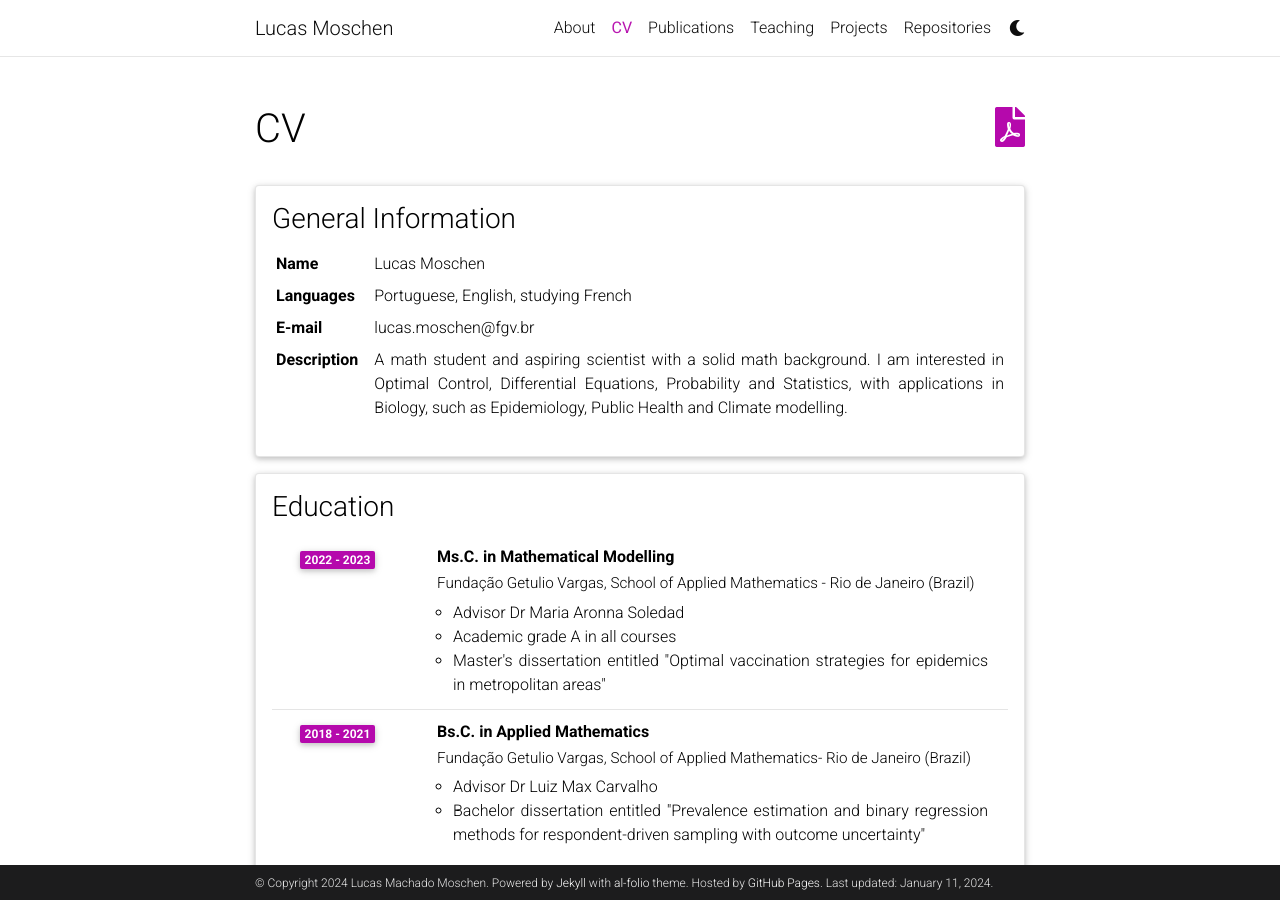
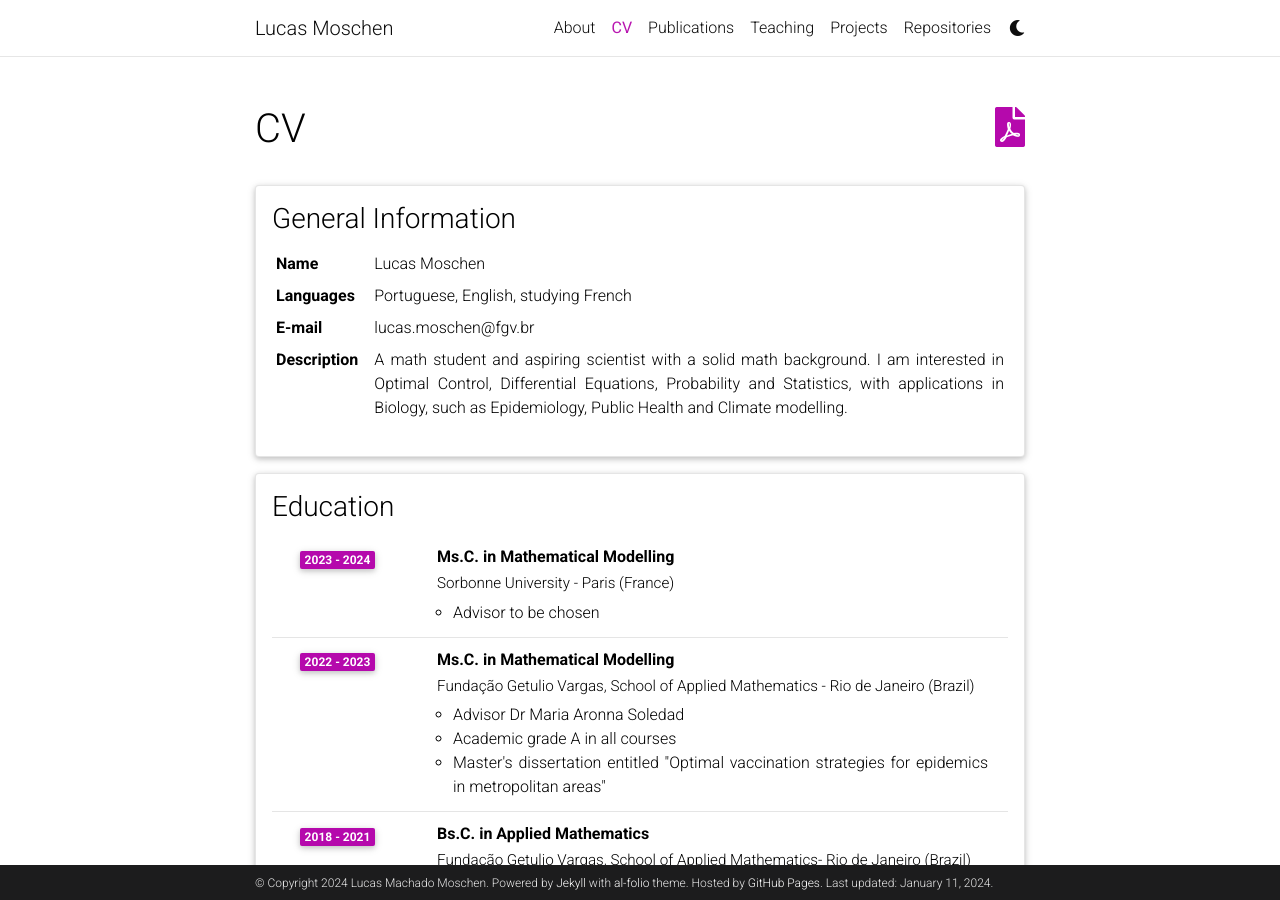
Before and after one commit to lucasmoschen/lucasmoschen.github.io, a Jekyll site: the page built from _pages/cv.md, in a window 1280 px wide and 900 px high. Built offline with Jekyll 4.4.1, drawn with Linux system fonts in a browser that asks for light colours; comment, search, counter and statistics services are not loaded; a style sheet for code colours, icons or effects is not loaded.

Commit message:
add chenges

```diff
--- a/_data/cv.yml
+++ b/_data/cv.yml
@@ -13,6 +13,11 @@
 - title: Education
   type: time_table
   contents:
+    - title: Ms.C. in Mathematical Modelling
+      institution: Sorbonne University - Paris (France)
+      year: 2023 - 2024
+      description:
+        - Advisor to be chosen
     - title: Ms.C. in Mathematical Modelling
       institution: Fundação Getulio Vargas, School of Applied Mathematics - Rio de Janeiro (Brazil)
       year: 2022 - 2023
```
Also changed, not shown: _projects/2023-pde-control.md (+1 -1 lines).
